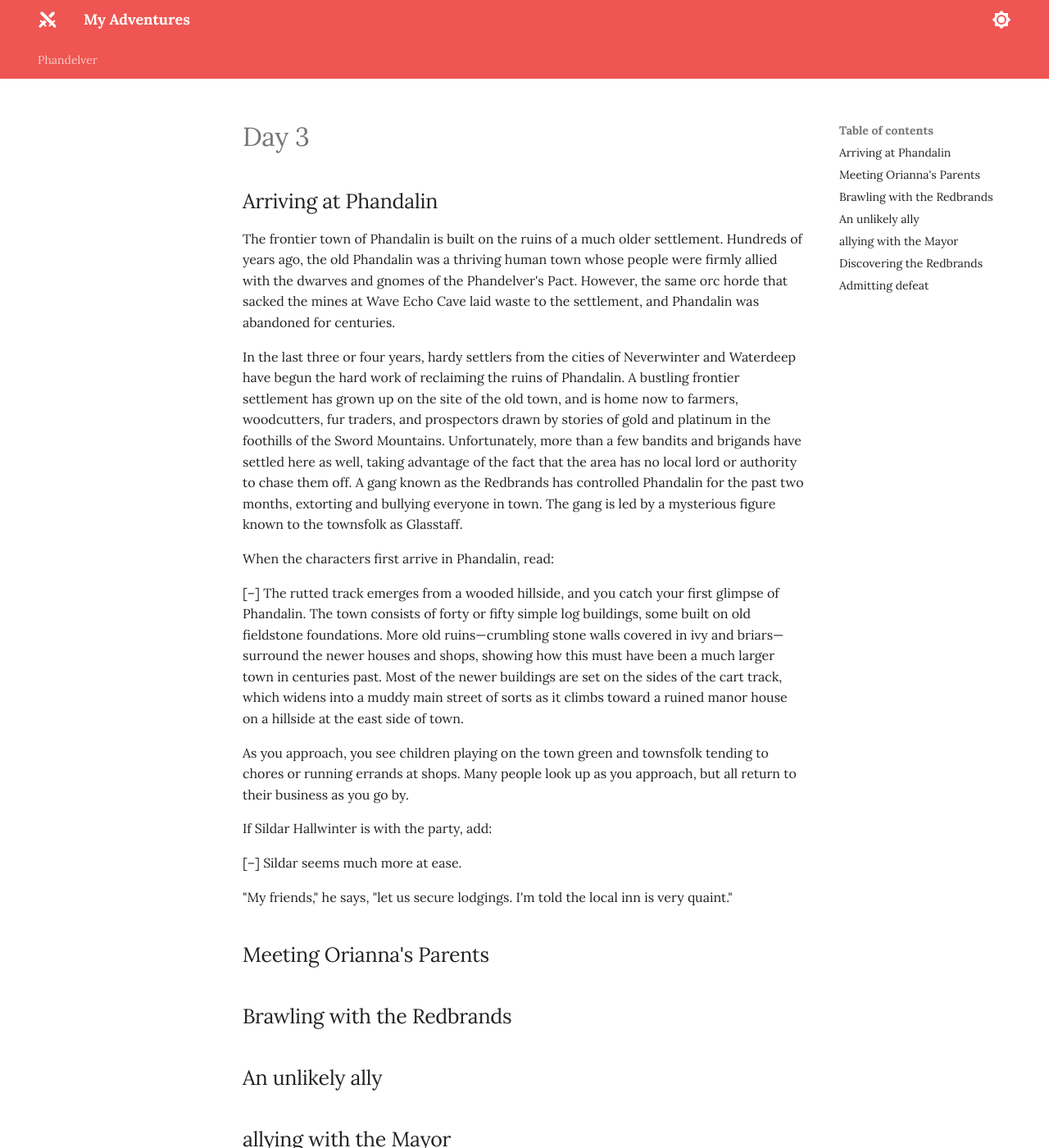
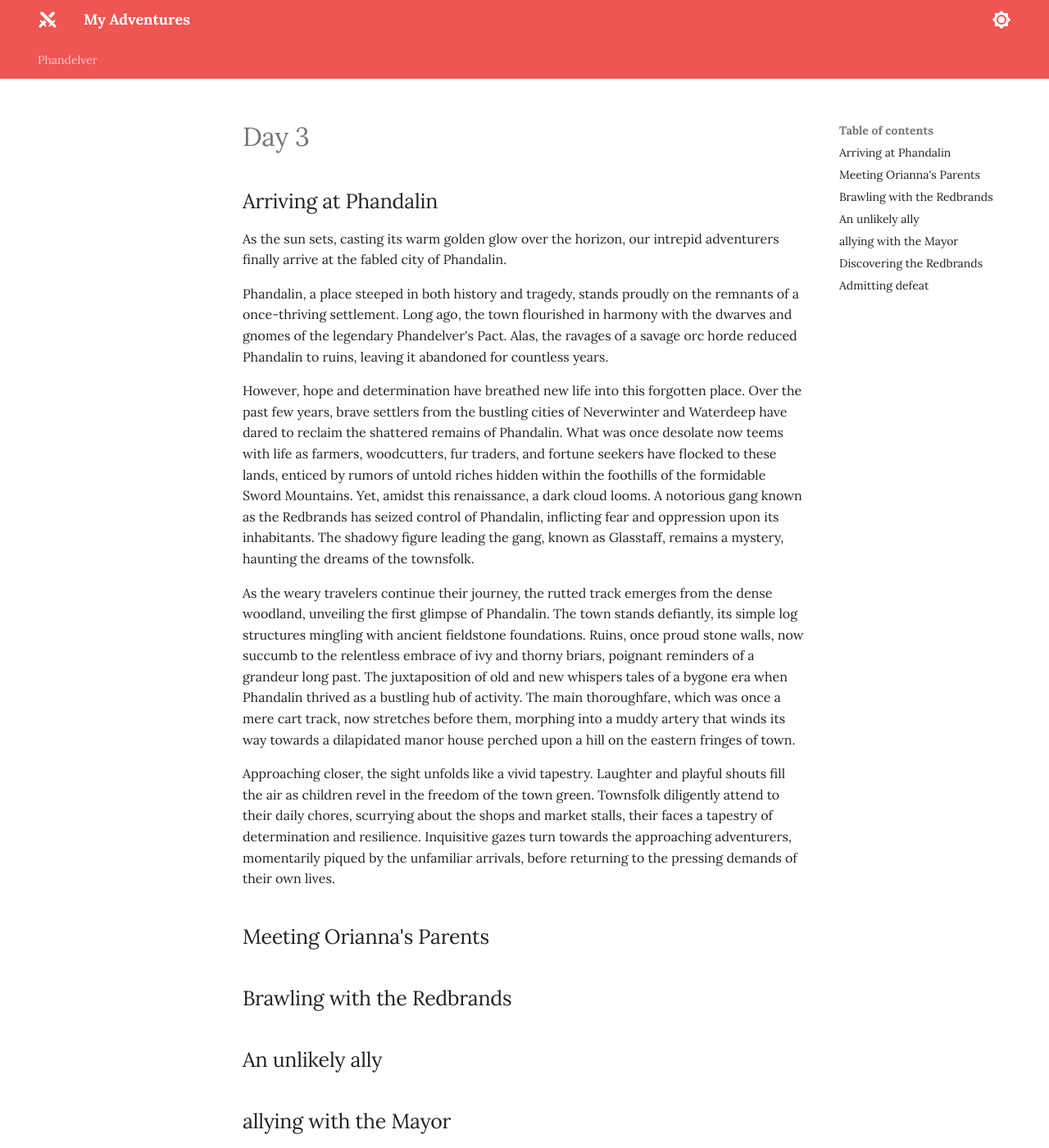
Before and after one commit to jonasmcferreira/adventures, an MkDocs documentation site: the page built from docs/phandelver/03.md, in a window 1280 px wide and 1400 px high. Shown: the whole window at 82% size. Built offline with MkDocs 1.6.1 and Material for MkDocs 9.7.7, drawn with Linux system fonts in a browser that asks for light colours.

Commit message:
modified docs/phandelver/03.md

```diff
--- a/docs/phandelver/03.md
+++ b/docs/phandelver/03.md
@@ -2,24 +2,15 @@
 
 ## Arriving at Phandalin
 
-The frontier town of Phandalin is built on the ruins of a much older settlement. Hundreds of years ago, the old Phandalin was a thriving human town whose people were firmly allied with the dwarves and gnomes of the Phandelver's Pact. However, the same orc horde that sacked the mines at Wave Echo Cave laid waste to the settlement, and Phandalin was abandoned for centuries.
+As the sun sets, casting its warm golden glow over the horizon, our intrepid adventurers finally arrive at the fabled city of Phandalin.
 
-In the last three or four years, hardy settlers from the cities of Neverwinter and Waterdeep have begun the hard work of reclaiming the ruins of Phandalin. A bustling frontier settlement has grown up on the site of the old town, and is home now to farmers, woodcutters, fur traders, and prospectors drawn by stories of gold and platinum in the foothills of the Sword Mountains. Unfortunately, more than a few bandits and brigands have settled here as well, taking advantage of the fact that the area has no local lord or authority to chase them off. A gang known as the Redbrands has controlled Phandalin for the past two months, extorting and bullying everyone in town. The gang is led by a mysterious figure known to the townsfolk as Glasstaff.
+Phandalin, a place steeped in both history and tragedy, stands proudly on the remnants of a once-thriving settlement. Long ago, the town flourished in harmony with the dwarves and gnomes of the legendary Phandelver's Pact. Alas, the ravages of a savage orc horde reduced Phandalin to ruins, leaving it abandoned for countless years.
 
-When the characters first arrive in Phandalin, read:
+However, hope and determination have breathed new life into this forgotten place. Over the past few years, brave settlers from the bustling cities of Neverwinter and Waterdeep have dared to reclaim the shattered remains of Phandalin. What was once desolate now teems with life as farmers, woodcutters, fur traders, and fortune seekers have flocked to these lands, enticed by rumors of untold riches hidden within the foothills of the formidable Sword Mountains. Yet, amidst this renaissance, a dark cloud looms. A notorious gang known as the Redbrands has seized control of Phandalin, inflicting fear and oppression upon its inhabitants. The shadowy figure leading the gang, known as Glasstaff, remains a mystery, haunting the dreams of the townsfolk.
 
-[–]
-The rutted track emerges from a wooded hillside, and you catch your first glimpse of Phandalin. The town consists of forty or fifty simple log buildings, some built on old fieldstone foundations. More old ruins—crumbling stone walls covered in ivy and briars—surround the newer houses and shops, showing how this must have been a much larger town in centuries past. Most of the newer buildings are set on the sides of the cart track, which widens into a muddy main street of sorts as it climbs toward a ruined manor house on a hillside at the east side of town.
+As the weary travelers continue their journey, the rutted track emerges from the dense woodland, unveiling the first glimpse of Phandalin. The town stands defiantly, its simple log structures mingling with ancient fieldstone foundations. Ruins, once proud stone walls, now succumb to the relentless embrace of ivy and thorny briars, poignant reminders of a grandeur long past. The juxtaposition of old and new whispers tales of a bygone era when Phandalin thrived as a bustling hub of activity. The main thoroughfare, which was once a mere cart track, now stretches before them, morphing into a muddy artery that winds its way towards a dilapidated manor house perched upon a hill on the eastern fringes of town.
 
-As you approach, you see children playing on the town green and townsfolk tending to chores or running errands at shops. Many people look up as you approach, but all return to their business as you go by.
-
-If Sildar Hallwinter is with the party, add:
-
-[–]
-Sildar seems much more at ease.
-
-"My friends," he says, "let us secure lodgings. I'm told the local inn is very quaint."
-
+Approaching closer, the sight unfolds like a vivid tapestry. Laughter and playful shouts fill the air as children revel in the freedom of the town green. Townsfolk diligently attend to their daily chores, scurrying about the shops and market stalls, their faces a tapestry of determination and resilience. Inquisitive gazes turn towards the approaching adventurers, momentarily piqued by the unfamiliar arrivals, before returning to the pressing demands of their own lives.
 
 ## Meeting Orianna's Parents
 
```
